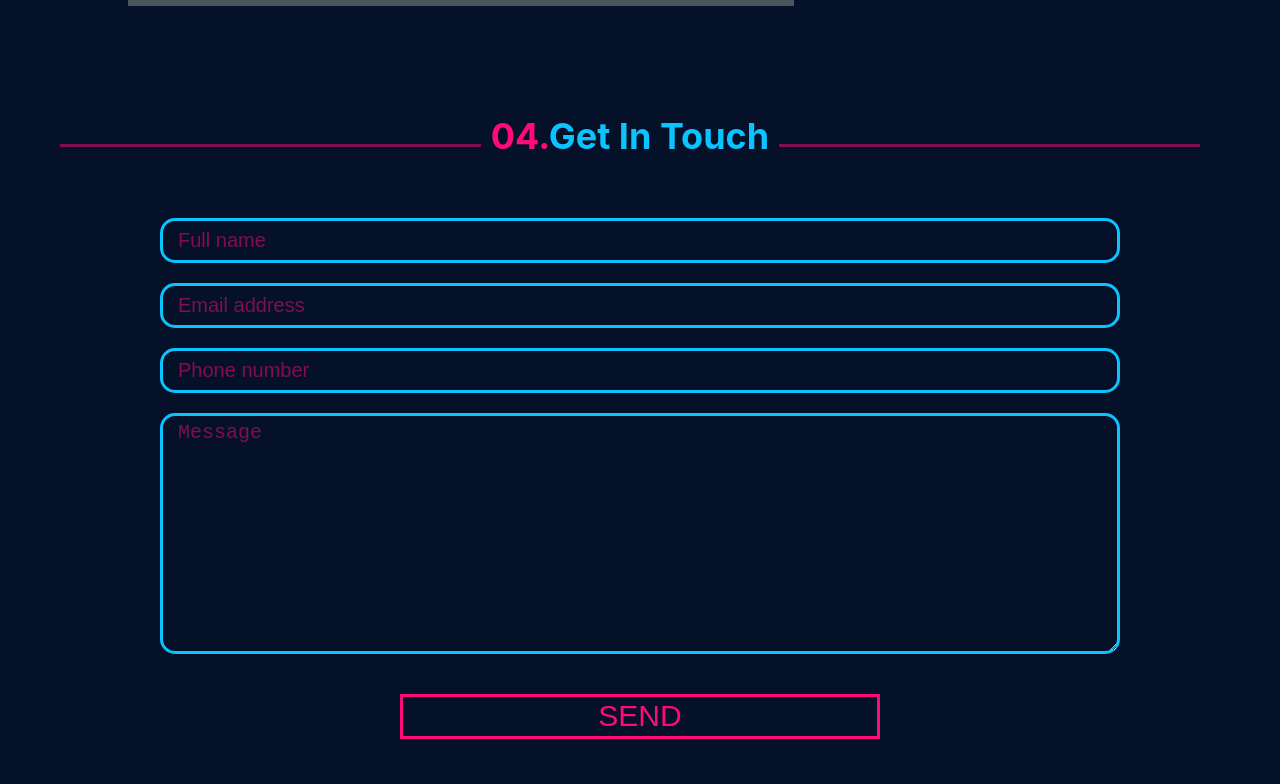
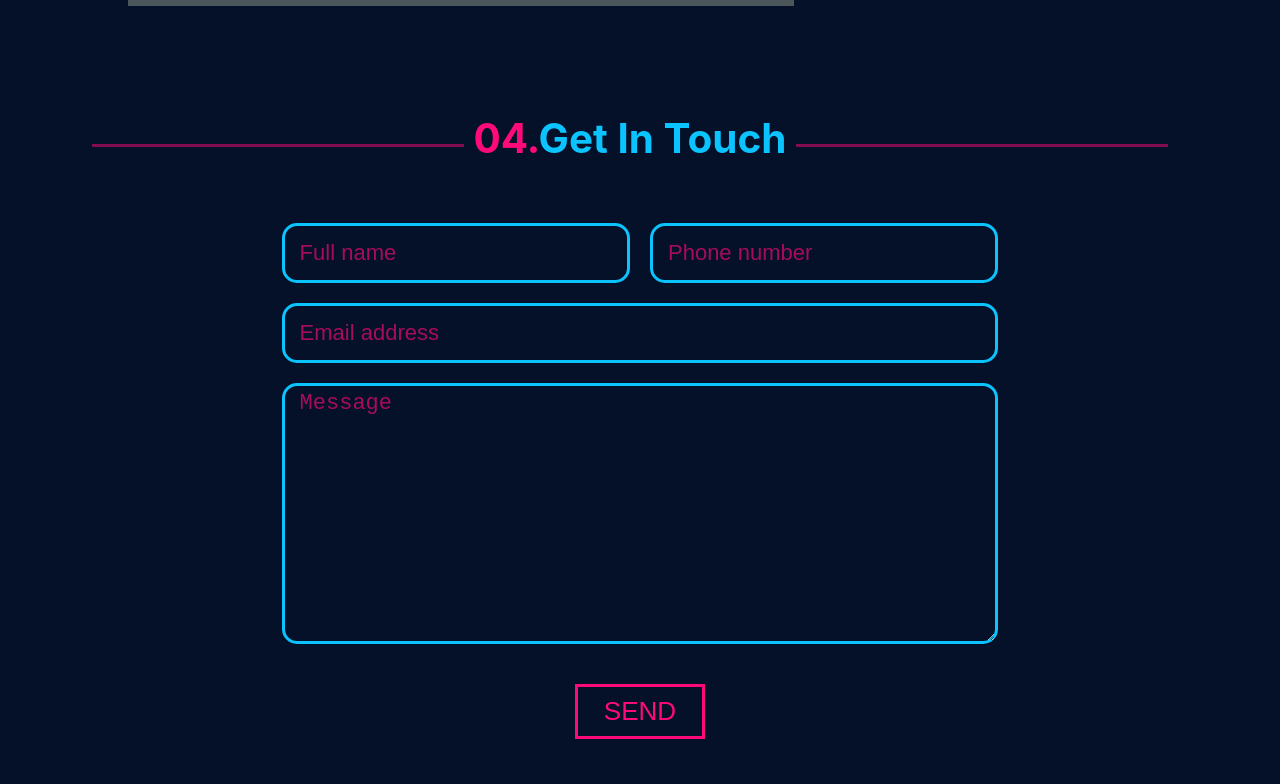
Before and after one commit to LaylaSouthcombe/Portfolio, a React (Create React App) app: page / in a window 1280 px wide. Shown: the part 3716-4500 px from the top of the page. Built offline with nearby package versions, Linux system fonts and the light colour scheme.

Commit message:
add 1024px styling to contacts

```diff
--- a/src/pages/Contact/style.css
+++ b/src/pages/Contact/style.css
@@ -84,7 +84,7 @@
 }
 ::placeholder{
     color:#FF0A78;
-    opacity: 0.5;
+    opacity: 0.65;
 }
 .sendEmail {
     width: 50%;
@@ -105,87 +105,39 @@
         margin-right: 80px;
     }
 }
-/*
-done
-#contact {
-    height: 45vh;
-    font-size: 32px;
-    font-weight: bold;
-    margin-top: 50px;
+
+@media (min-width: 1024px) {
+    .contactTitle > h2 {
+        margin-bottom: 60px;
+        font-size: 1.687em;
     }
-done
-.contactTitle > h2 {
-    margin-bottom: 55px;
+
+    .contactTitle {
+        width: 95%;
     }
-done
-.contactLine1 {
-    background-color: #FF0A78;
-    opacity: 0.5;
-    display: inline-block;
-    width: 22vw;
-    height: 3px;
-    margin-top: 30px;
-    margin-left: 25px;
-    margin-right: 15px;
-}
-done
-.contactLine2 {
-    background-color: #FF0A78;
-    opacity: 0.5;
-    display: inline-block;
-    width: 22vw;
-    height: 3px;
-    margin-top: 30px;
-    margin-right: 15px;
-    margin-left: 25px;
-}
-done
     .contactForm {
-    display: grid;
         grid-template-areas:
-      'fullName fullName'
-      'email phone'
+          'fullName phone'
+          'email email'
           'message message'
           'send send';
-    gap: 20px;
-    width: 53vw;
-    margin: 0 auto;
+        width: 56%;
     }
 
-done
-.formItem1,
-.formItem2,
-.formItem3,
-.formItem4 {
-    background-color: #041129;
-    border: 3px solid #0AC3FF;
-    outline: none;
-    border-radius: 25px;
-    padding-left: 15px;
-    width: 100%;
-    color: #D9F6FF;
-}
-done
     .formItem1,
     .formItem2,
     .formItem3 {
-    height: 70px;
-    font-size: 40px;
-}
-done
-.formItem4 {
-    font-size: 30px;
+        height: 60px;
+        font-size: 22px;
     }
 
-
-
+    .formItem4 {
+        font-size: 22px;
+    }
     .sendEmail {
         width: 130px;
         height: 55px;
-    font-size: 30px;
-    margin: 0 auto;
-    color: #FF0A78;
-    background-color: #041129;
-    border: 3px solid #FF0A78;
-    text-align: center;
-} */
+        font-size: 26px;
+    }
+
+}
```
Lines whose indentation alone changed are shown as unchanged.
